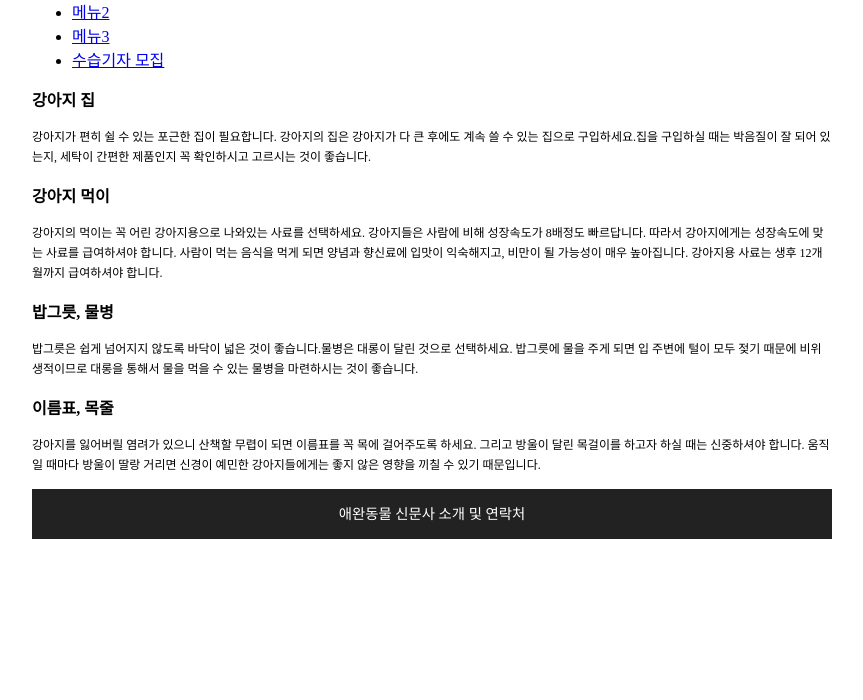
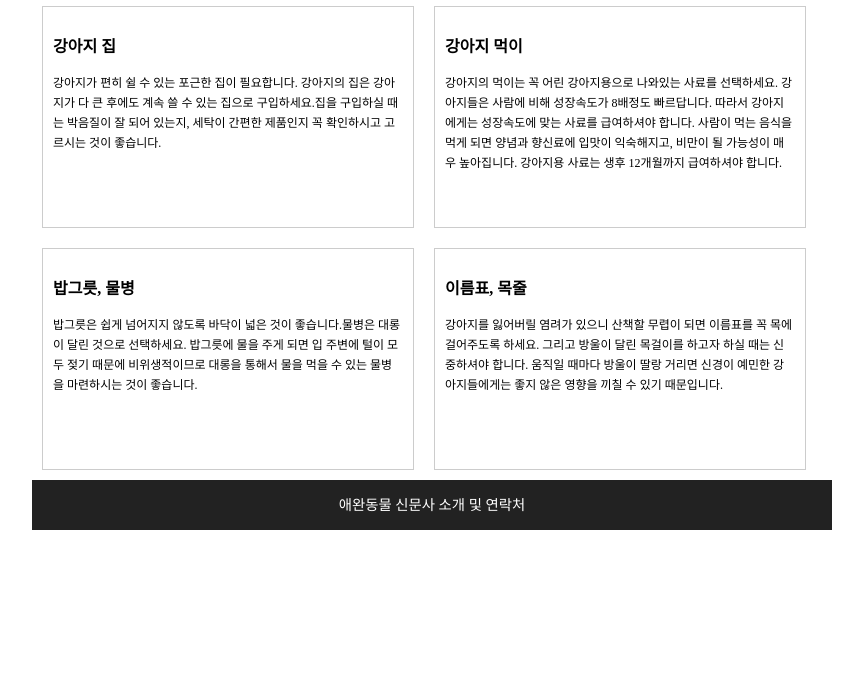
Before and after one commit to ytjdud/web-client-computing, a plain HTML site: page lab3/lab3.html in a window 1280 px wide. Shown: the part 100-800 px from the top of the page, without its empty margins (208-1071 px from the left). Drawn offline with Linux system fonts and the light colour scheme.

Commit message:
completed. float 와 inline 차이 주의

```diff
--- a/lab3/lab3.html
+++ b/lab3/lab3.html
@@ -10,6 +10,7 @@
 		}
 		h2{
 			font-size:1.5em;
+			float: left; /* 없을땐 한줄 전체 block. -> inline + 문서의 왼쪽에 배치 */
 		}
 		h3 {
 			font-size:1.0em;
@@ -18,7 +19,27 @@
 			line-height:20px;
 			font-size:12px;
 		}
+		a {
+			display:block;
+			padding:10px 20px;
+			background-color:#ccc;
+			margin: 10px;
+			text-decoration: none;
+		}
+		a:hover {
+			background-color:#000;
+			color:#fff;
+		}
+		article{
+			float:left;
+			width:350px;
+			height:200px;
+			margin:10px;
+			padding:10px;
+			border:1px solid #ccc;
+		}
 		footer {
+			clear:left;
 			width:100%;
 			height:50px;
 			background-color:#222;
@@ -28,6 +49,14 @@
 			font-size:0.9em;
 			text-align: center;
 			line-height:50px;
+		}
+		ul {
+			list-style: none;
+		}
+		ul li {
+			display: inline-block;
+			/* 기존 float: left; 에서 변경.: float left 는 (예)한글 문서에서 사진+텍스트 허용이다.
+			-> inline-block은 block 요소 때문에 빈 공간이 있어도 다음줄로 넘어 간다.  */
 		}
 </style>
 </head>
@@ -39,9 +68,16 @@
 			<li><a href="#">메뉴1</a></li>
 			<li><a href="#">메뉴2</a></li>
 			<li><a href="#">메뉴3</a></li>
-        <li><a href="#">수습기자 모집</a></li>
+			<li><a href="#" id="jump">수습기자 모집</a></li>
 		</ul>
 	</nav>
+	<script>
+		var jump = document.querySelector('#jump');
+		jump.onclick = function() {
+			window.open("lab3-reporter.html","","width=700,height=700,left=30,top=200");
+		}
+	</script>
+
 	<article class="at1">
 		<h3>강아지 집 </h3>
 		<p>강아지가 편히 쉴 수 있는 포근한 집이 필요합니다. 강아지의 집은 강아지가 다 큰 후에도 계속 쓸 수 있는 집으로 구입하세요.집을 구입하실 때는 박음질이 잘 되어 있는지, 세탁이 간편한 제품인지 꼭 확인하시고 고르시는 것이 좋습니다.</p>
@@ -62,6 +98,5 @@
 		<p>애완동물 신문사 소개 및 연락처</p>
 	</footer>
 </section>
-</div>
 </body>
 </html>
```
Also changed, not shown: lab3/lab3-reporter.html (+18 -1 lines). Lines whose indentation alone changed are shown as unchanged.
